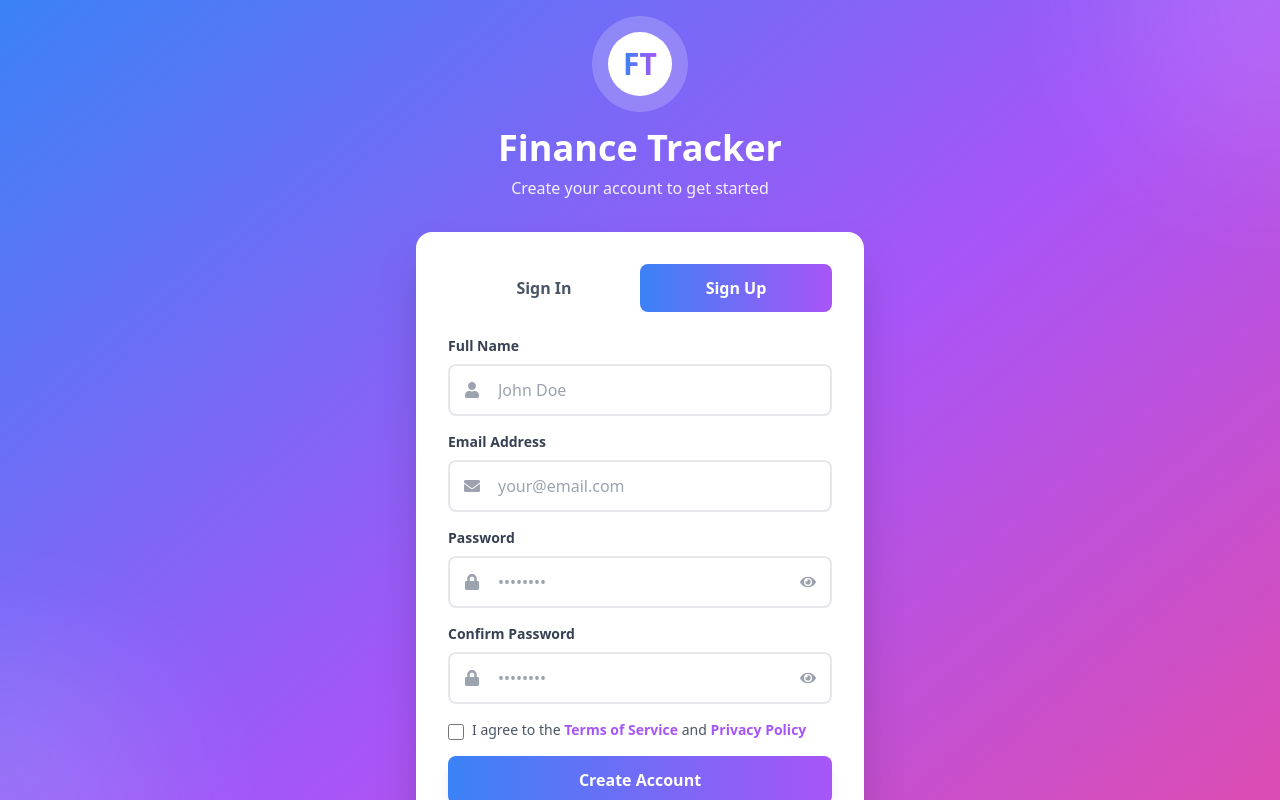
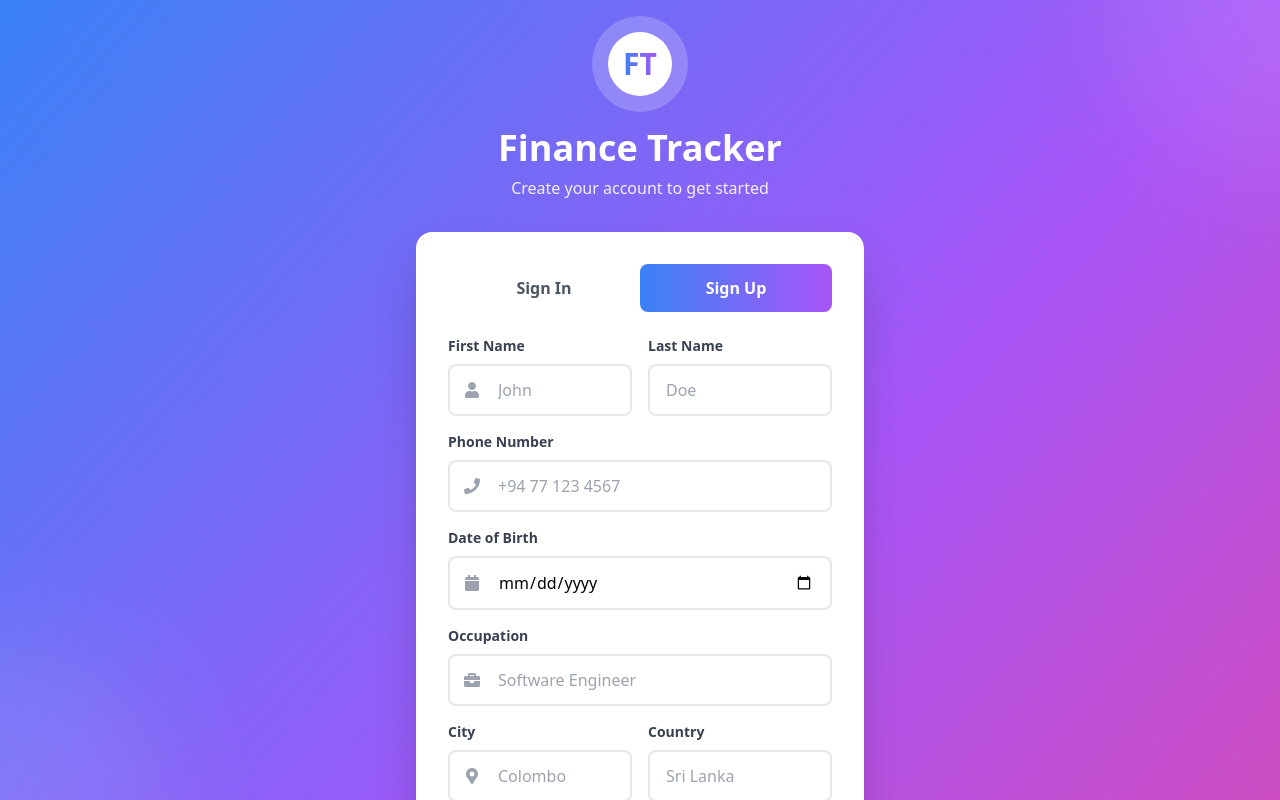
Before and after one commit to SenashAdeesha/FINANCE-TRACKER, a React (Vite) app: page /login in a window 1280 px wide. Both pictures are taken after a click on the button "Sign Up". Shown: the top 800 px of the page. Built offline with nearby package versions, Linux system fonts and the light colour scheme.

Commit message:
add profile details data base

```diff
--- a/src/pages/Login.tsx
+++ b/src/pages/Login.tsx
@@ -1,6 +1,6 @@
 // pages/Login.tsx
 import { useState } from "react";
-import { FaEnvelope, FaLock, FaEye, FaEyeSlash, FaUser, FaGoogle, FaGithub } from "react-icons/fa";
+import { FaEnvelope, FaLock, FaEye, FaEyeSlash, FaUser, FaGoogle, FaGithub, FaPhone, FaMapMarkerAlt, FaCalendar, FaBriefcase } from "react-icons/fa";
 import { useNavigate } from "react-router-dom";
 
 function Login() {
@@ -66,18 +66,88 @@ function Login() {
 
           <form onSubmit={handleSubmit} className="space-y-4">
             {isSignUp && (
+              <>
+                <div className="grid grid-cols-2 gap-4">
                   <div>
-                <label className="block text-sm font-semibold text-gray-700 mb-2">Full Name</label>
+                    <label className="block text-sm font-semibold text-gray-700 mb-2">First Name</label>
                     <div className="relative">
                       <FaUser className="absolute left-4 top-1/2 transform -translate-y-1/2 text-gray-400" />
                       <input
                         type="text"
-                    placeholder="John Doe"
+                        placeholder="John"
                         required
                         className="w-full pl-12 pr-4 py-3 border-2 border-gray-200 rounded-lg focus:outline-none focus:border-purple-500 transition-colors"
                       />
                     </div>
                   </div>
+                  <div>
+                    <label className="block text-sm font-semibold text-gray-700 mb-2">Last Name</label>
+                    <input
+                      type="text"
+                      placeholder="Doe"
+                      required
+                      className="w-full px-4 py-3 border-2 border-gray-200 rounded-lg focus:outline-none focus:border-purple-500 transition-colors"
+                    />
+                  </div>
+                </div>
+
+                <div>
+                  <label className="block text-sm font-semibold text-gray-700 mb-2">Phone Number</label>
+                  <div className="relative">
+                    <FaPhone className="absolute left-4 top-1/2 transform -translate-y-1/2 text-gray-400" />
+                    <input
+                      type="tel"
+                      placeholder="+94 77 123 4567"
+                      className="w-full pl-12 pr-4 py-3 border-2 border-gray-200 rounded-lg focus:outline-none focus:border-purple-500 transition-colors"
+                    />
+                  </div>
+                </div>
+
+                <div>
+                  <label className="block text-sm font-semibold text-gray-700 mb-2">Date of Birth</label>
+                  <div className="relative">
+                    <FaCalendar className="absolute left-4 top-1/2 transform -translate-y-1/2 text-gray-400" />
+                    <input
+                      type="date"
+                      className="w-full pl-12 pr-4 py-3 border-2 border-gray-200 rounded-lg focus:outline-none focus:border-purple-500 transition-colors"
+                    />
+                  </div>
+                </div>
+
+                <div>
+                  <label className="block text-sm font-semibold text-gray-700 mb-2">Occupation</label>
+                  <div className="relative">
+                    <FaBriefcase className="absolute left-4 top-1/2 transform -translate-y-1/2 text-gray-400" />
+                    <input
+                      type="text"
+                      placeholder="Software Engineer"
+                      className="w-full pl-12 pr-4 py-3 border-2 border-gray-200 rounded-lg focus:outline-none focus:border-purple-500 transition-colors"
+                    />
+                  </div>
+                </div>
+
+                <div className="grid grid-cols-2 gap-4">
+                  <div>
+                    <label className="block text-sm font-semibold text-gray-700 mb-2">City</label>
+                    <div className="relative">
+                      <FaMapMarkerAlt className="absolute left-4 top-1/2 transform -translate-y-1/2 text-gray-400" />
+                      <input
+                        type="text"
+                        placeholder="Colombo"
+                        className="w-full pl-12 pr-4 py-3 border-2 border-gray-200 rounded-lg focus:outline-none focus:border-purple-500 transition-colors"
+                      />
+                    </div>
+                  </div>
+                  <div>
+                    <label className="block text-sm font-semibold text-gray-700 mb-2">Country</label>
+                    <input
+                      type="text"
+                      placeholder="Sri Lanka"
+                      className="w-full px-4 py-3 border-2 border-gray-200 rounded-lg focus:outline-none focus:border-purple-500 transition-colors"
+                    />
+                  </div>
+                </div>
+              </>
             )}
 
             <div>
```
Also changed, not shown: 2 other files (tests, documents, lock files or other folders). Lines whose indentation alone changed are shown as unchanged.
